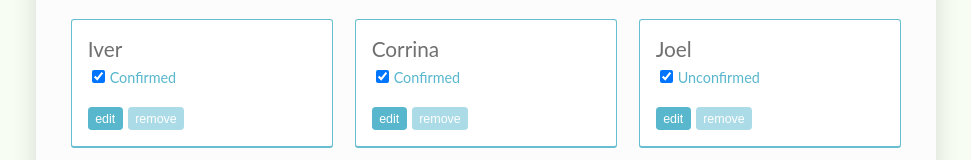
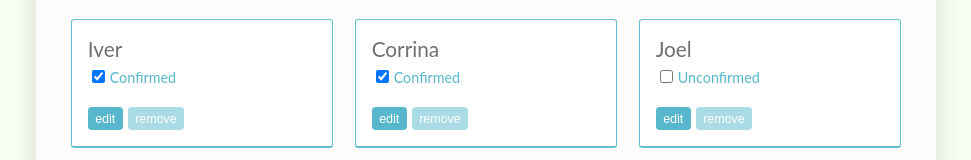
Before and after one commit to mikejensen-gh/invitation-app, a React (Create React App) app: page / in a window 1280 px wide. Shown: the part 474-634 px from the top of the page, without its empty margins (154-1125 px from the left). Built offline with nearby package versions, Linux system fonts and the light colour scheme.

Commit message:
Updated: toggle confirmed status by invitee

```diff
--- a/src/App.js
+++ b/src/App.js
@@ -15,11 +15,22 @@ export default class App extends Component {
     }
 
     this.toggleHideUnresponded = this.toggleHideUnresponded.bind(this)
+    this.toggleConfirmed = this.toggleConfirmed.bind(this)
   }
 
   toggleHideUnresponded() {
     this.setState({
       hideUnresponded: !this.state.hideUnresponded
+    })
+  }
+
+  toggleConfirmed(index) {
+    const invitees = this.state.invitees
+
+    invitees[index].confirmed = !invitees[index].confirmed
+
+    this.setState({
+      invitees: invitees
     })
   }
 
@@ -35,17 +46,15 @@ export default class App extends Component {
           <Counter
             invitees={this.state.invitees}
           />
-          {/* <label>
-            <input value={this.state.hideUnresponded} type="checkbox" toggleHideUnresponded={this.toggleHideUnresponded} /> Xresponse
-          </label> */}
           <ul>
             {this.state.invitees
               .filter(invitee => !this.state.hideUnresponded || invitee.confirmed)
-              .map(invitee =>
+              .map((invitee, index) =>
                 <Invitee
                   key={invitee.key}
                   name={invitee.name}
                   confirmed={invitee.confirmed}
+                  toggleConfirmed={() => this.toggleConfirmed(index)}
                 />
               )
             }
--- a/src/components/Invitee.js
+++ b/src/components/Invitee.js
@@ -5,7 +5,12 @@ export default class Invitee extends Component {
     return (
       <li className="responded"><span>{this.props.name}</span>
         <label>
-          <input type="checkbox" defaultChecked />{this.props.confirmed ? 'Confirmed' : 'Unconfirmed'}
+          <input
+            type="checkbox"
+            checked={this.props.confirmed}
+            onChange={this.props.toggleConfirmed}
+          />
+          {this.props.confirmed ? 'Confirmed' : 'Unconfirmed'}
         </label>
         <button>edit</button>
         <button>remove</button>
--- a/src/components/Subheader.js
+++ b/src/components/Subheader.js
@@ -7,9 +7,8 @@ export default class Subheader extends Component {
         <h2>Invitees</h2>
         <label>
           <input
-            value={this.props.hideUnresponded}
+            type="checkbox"
             checked={this.props.hideUnresponded}
-            type="checkbox"
             onChange={this.props.toggleHideUnresponded}/> Hide those who haven't responded
         </label>
       </div>
```
